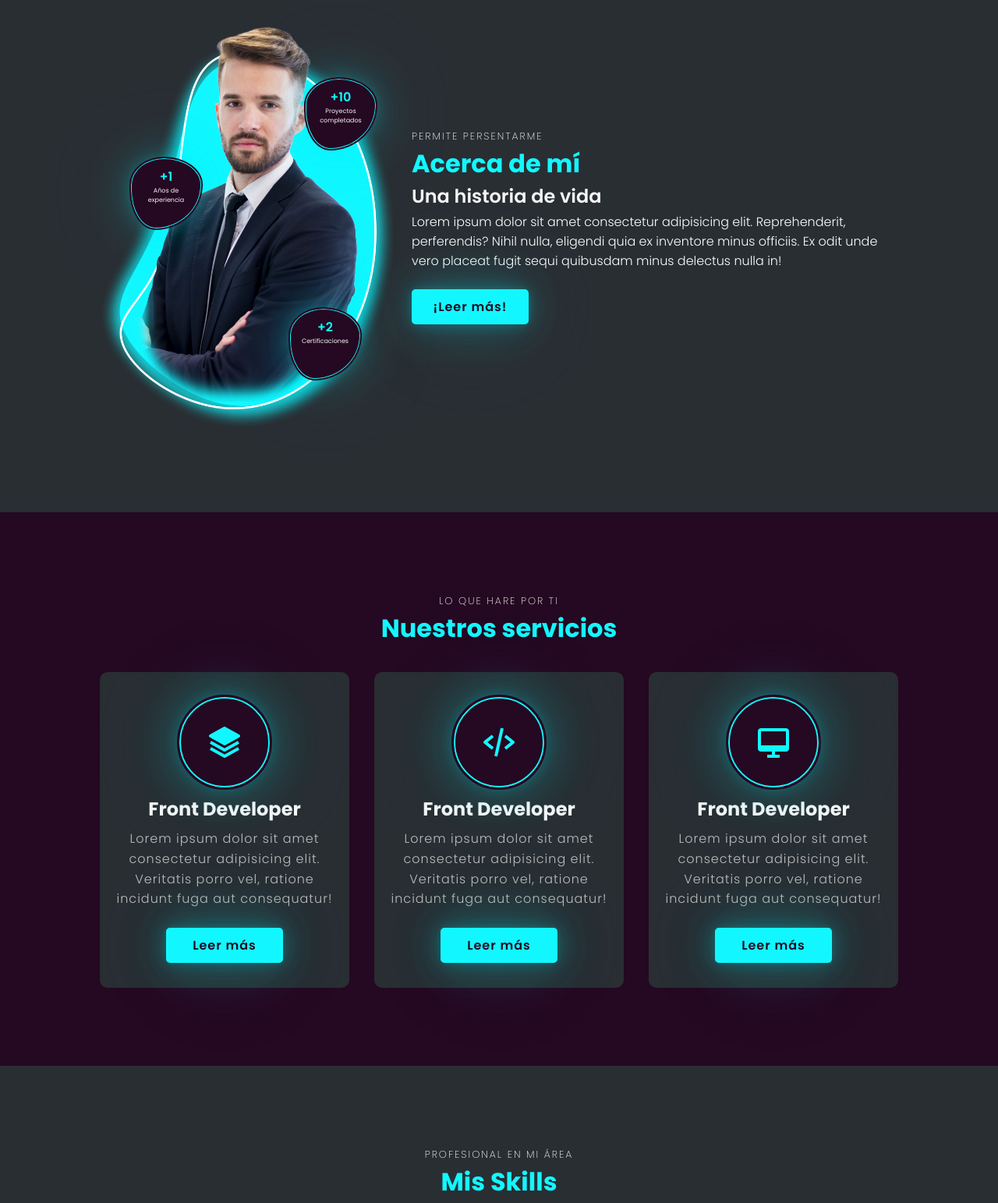
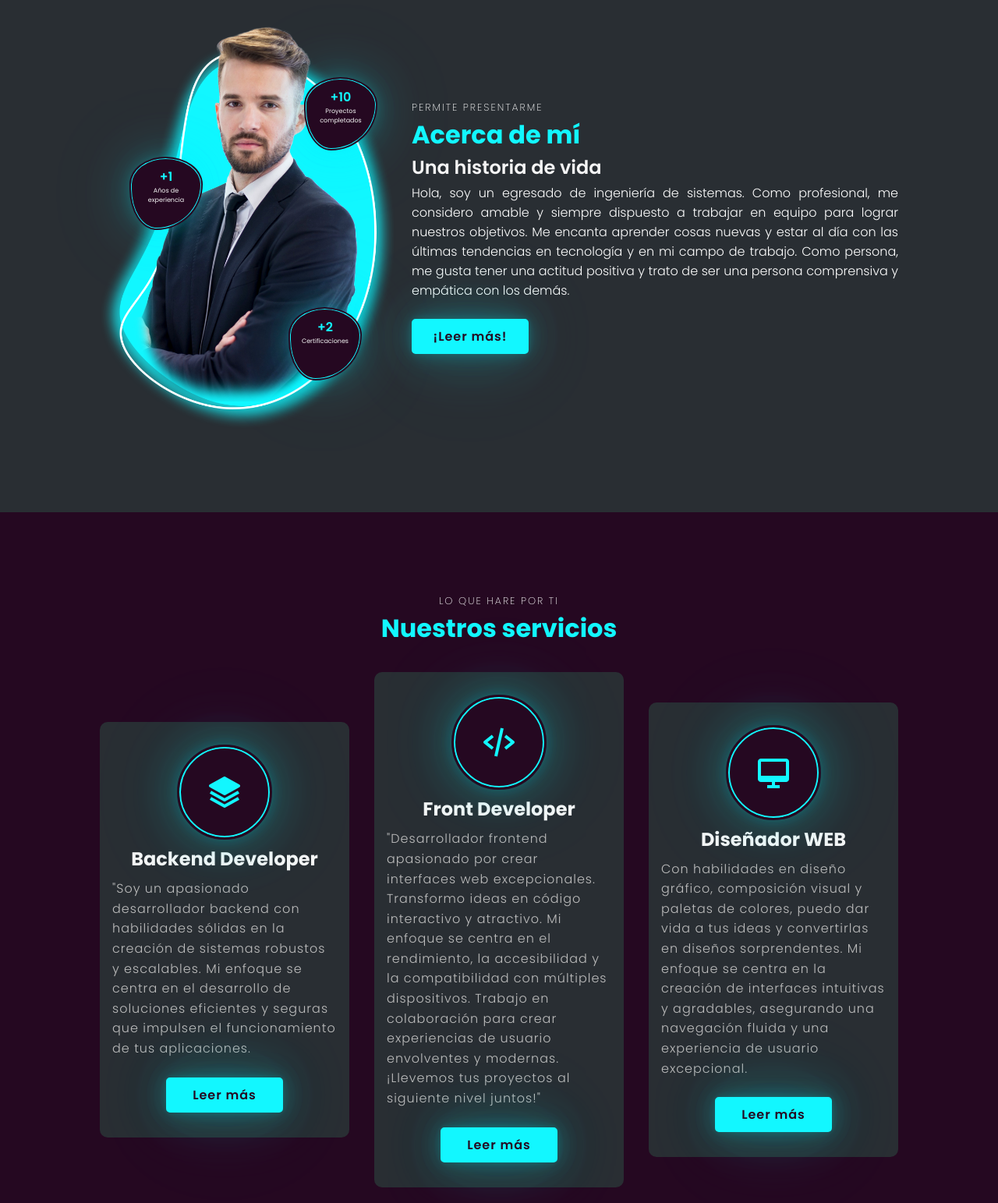
Before and after one commit to Joangeek/personal-portfolio, a plain HTML site: page index.html in a window 1280 px wide. Shown: the part 880-2423 px from the top of the page at 78% size. Drawn offline with nearby package versions, Linux system fonts and the light colour scheme.

Commit message:
commit_6

```diff
--- a/index.html
+++ b/index.html
@@ -127,14 +127,16 @@
       </div>
 
       <div class="about-content scroll-scale">
-        <span>Permite persentarme</span>
+        <span>Permite presentarme</span>
         <h2>Acerca de mí</h2>
         <h3>Una historia de vida</h3>
-        <p>
-          Lorem ipsum dolor sit amet consectetur adipisicing elit.
-          Reprehenderit, perferendis? Nihil nulla, eligendi quia ex inventore
-          minus officiis. Ex odit unde vero placeat fugit sequi quibusdam minus
-          delectus nulla in!
+        <p style="text-align: justify">
+          Hola, soy un egresado de ingeniería de sistemas. Como profesional, me
+          considero amable y siempre dispuesto a trabajar en equipo para lograr
+          nuestros objetivos. Me encanta aprender cosas nuevas y estar al día
+          con las últimas tendencias en tecnología y en mi campo de trabajo.
+          Como persona, me gusta tener una actitud positiva y trato de ser una
+          persona comprensiva y empática con los demás.
         </p>
 
         <div class="btn-box">
@@ -154,10 +156,12 @@
       <div class="section-services scroll-bottom">
         <div class="service-box">
           <i class="bx bxs-layer service-icon"></i>
-          <h3>Front Developer</h3>
-          <p>
-            Lorem ipsum dolor sit amet consectetur adipisicing elit. Veritatis
-            porro vel, ratione incidunt fuga aut consequatur!
+          <h3>Backend Developer</h3>
+          <p style="text-align: left">
+            "Soy un apasionado desarrollador backend con habilidades sólidas en
+            la creación de sistemas robustos y escalables. Mi enfoque se centra
+            en el desarrollo de soluciones eficientes y seguras que impulsen el
+            funcionamiento de tus aplicaciones.
           </p>
           <div class="btn-box service-btn">
             <a href="#" class="btn">Leer más</a>
@@ -167,9 +171,13 @@
         <div class="service-box">
           <i class="bx bx-code-alt service-icon"></i>
           <h3>Front Developer</h3>
-          <p>
-            Lorem ipsum dolor sit amet consectetur adipisicing elit. Veritatis
-            porro vel, ratione incidunt fuga aut consequatur!
+          <p style="text-align: left">
+            "Desarrollador frontend apasionado por crear interfaces web
+            excepcionales. Transformo ideas en código interactivo y atractivo.
+            Mi enfoque se centra en el rendimiento, la accesibilidad y la
+            compatibilidad con múltiples dispositivos. Trabajo en colaboración
+            para crear experiencias de usuario envolventes y modernas. ¡Llevemos
+            tus proyectos al siguiente nivel juntos!"
           </p>
           <div class="btn-box service-btn">
             <a href="#" class="btn">Leer más</a>
@@ -178,10 +186,13 @@
 
         <div class="service-box">
           <i class="bx bx-desktop service-icon"></i>
-          <h3>Front Developer</h3>
-          <p>
-            Lorem ipsum dolor sit amet consectetur adipisicing elit. Veritatis
-            porro vel, ratione incidunt fuga aut consequatur!
+          <h3>Diseñador WEB</h3>
+          <p style="text-align: left">
+            Con habilidades en diseño gráfico, composición visual y paletas de
+            colores, puedo dar vida a tus ideas y convertirlas en diseños
+            sorprendentes. Mi enfoque se centra en la creación de interfaces
+            intuitivas y agradables, asegurando una navegación fluida y una
+            experiencia de usuario excepcional.
           </p>
           <div class="btn-box service-btn">
             <a href="#" class="btn">Leer más</a>
```
Also changed, not shown: script.js (line endings or trailing spaces).
